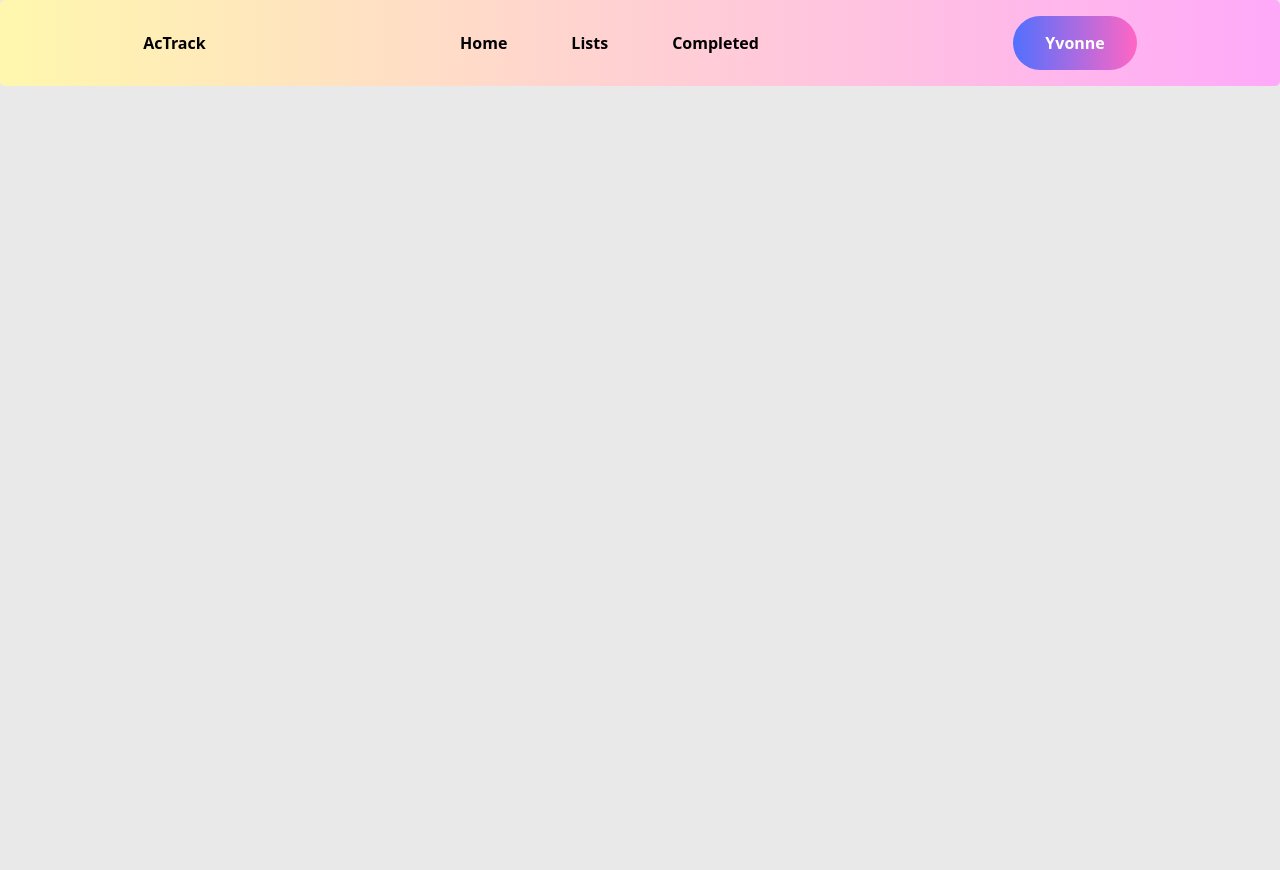
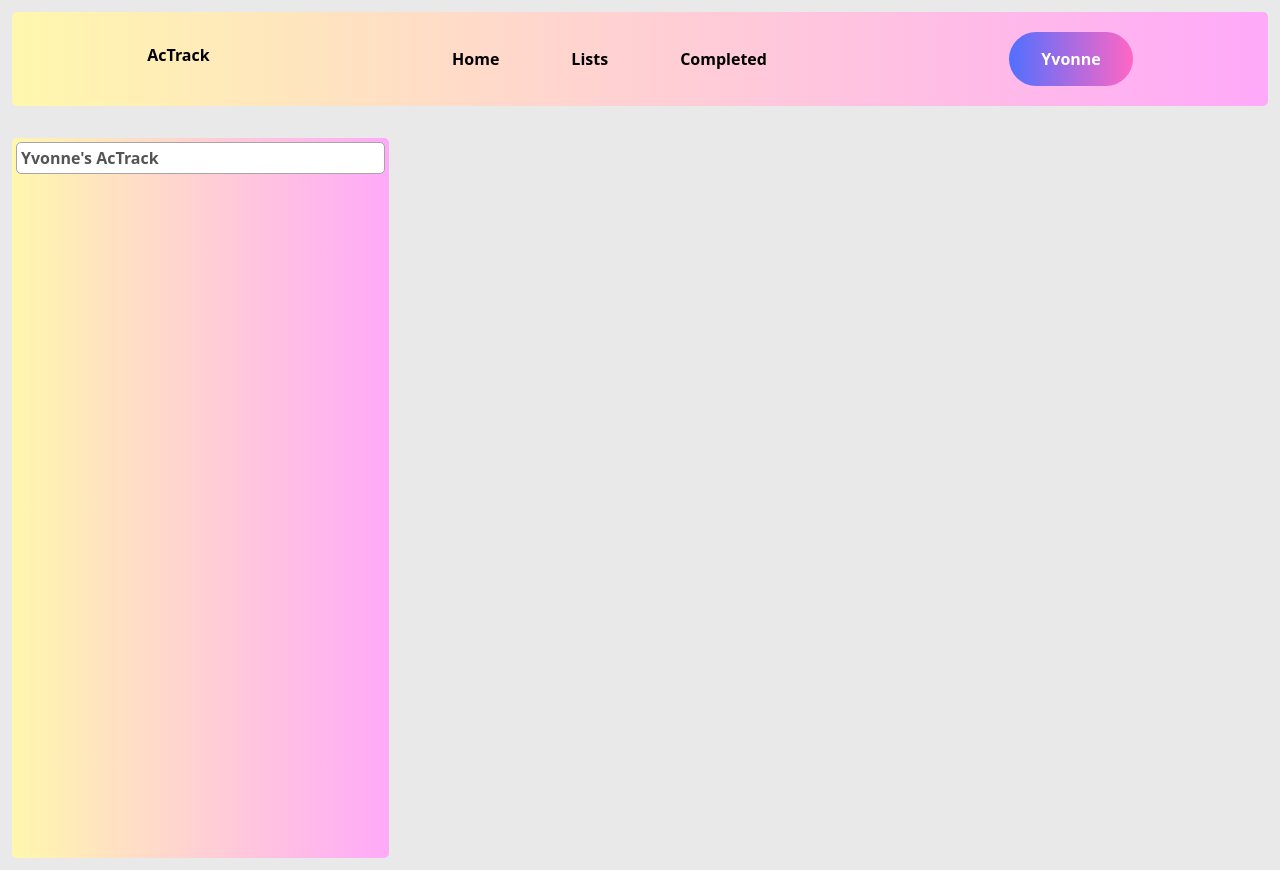
Before and after one commit to yvonneitan/yvonne-itangishaka-capstone-project-client, a React (Vite) app in the folder client-actrack/: page / in a window 1280 px wide. Before the commit the page ends 800 px from the top, so only its background shows below. Built offline with nearby package versions, Linux system fonts and the light colour scheme.

Commit message:
Add Lists container component and add color styles

```diff
--- a/client-actrack/src/App.jsx
+++ b/client-actrack/src/App.jsx
@@ -1,11 +1,13 @@
 import './App.scss'
 import Header from "./components/Header/Header"
+import ListsContainer from './components/ListsContainer/ListsContainer'
 
 function App() {
   return (
     <>
 
      <Header/>
+     <ListsContainer/>
     </>
   )
 }
--- a/client-actrack/src/App.scss
+++ b/client-actrack/src/App.scss
@@ -1,8 +1,8 @@
-
+@use './styles/variables' as*;
 *{
   box-sizing: border-box;
   background-color:#e9e9e9;
   margin: 0;
-  font-family:system-ui,'Segoe UI','Open Sans', 'Helvetica Neue', sans-serif;
-
+  font-family:$primary-font;
+  padding: 0.25rem;
 }
--- a/client-actrack/src/components/Header/Header.scss
+++ b/client-actrack/src/components/Header/Header.scss
@@ -1,8 +1,9 @@
+@use '../../styles//variables' as*;
 .header{
     display:flex;
     flex-direction: row;
     justify-content: space-around;
-    background: linear-gradient(90deg, #fff7ad, #ffa9f9);
+    background: $background-container-color;
     border-radius: 0.3125rem;
     padding:1rem;
     &__logo{
@@ -10,7 +11,7 @@
     }
     &__logo,&__home,&__lists,&__completed{
         background:transparent;
-        font-weight: 600;
+        font-weight:$font-bold;
 
     }
 
@@ -24,13 +25,13 @@
     &__profile{
         background:transparent;
         &-icon{
-            background: linear-gradient(90deg, #5170ff,#ff66c4);
-            color: white;
+            background: $background-button-color;
+            color: $white;
             padding:1rem;
             padding-right: 2rem;
             padding-left: 2rem;
             border-radius: 2rem;
-            font-weight: 600;
+            font-weight: $font-bold;
         }
     }
 
--- a/client-actrack/src/components/ListsContainer/ListsContainer.jsx
+++ b/client-actrack/src/components/ListsContainer/ListsContainer.jsx
@@ -1,10 +1,10 @@
 import React from 'react'
-import './ListsContainer/ListsContainer'
+import './ListsContainer.scss'
 
 function ListsContainer() {
   return (
     <div className='lists'>
-        <p className="list__title">
+        <p className="lists__title">
             Yvonne's AcTrack
         </p>
 
--- a/client-actrack/src/components/ListsContainer/ListsContainer.scss
+++ b/client-actrack/src/components/ListsContainer/ListsContainer.scss
@@ -0,0 +1,15 @@
+@use '../../styles/variables' as*;
+.lists{
+    width: 30%;
+    border-radius: 0.3125rem;
+    margin-top: 2rem;
+    background: $background-container-color;
+    height:90vh;
+    &__title{
+        background:$white;
+        border:0.0625rem solid $border-grey;
+        color:$text-grey;
+        font-weight:$font-bold;
+        border-radius: 0.3125rem;
+    }
+}
--- /dev/null
+++ b/client-actrack/src/styles/_variables.scss
@@ -0,0 +1,9 @@
+$primary-font:system-ui,'Segoe UI','Open Sans', 'Helvetica Neue', sans-serif;
+$border-grey: #a6a6a6;
+$text-grey:#545454;
+$white:white;
+$background-button-color:linear-gradient(90deg, #5170ff,#ff66c4);
+$background-container-color:linear-gradient(90deg, #fff7ad,#ffa9f9,);
+
+$font-bold:600;
+$font-regular:400;
```
